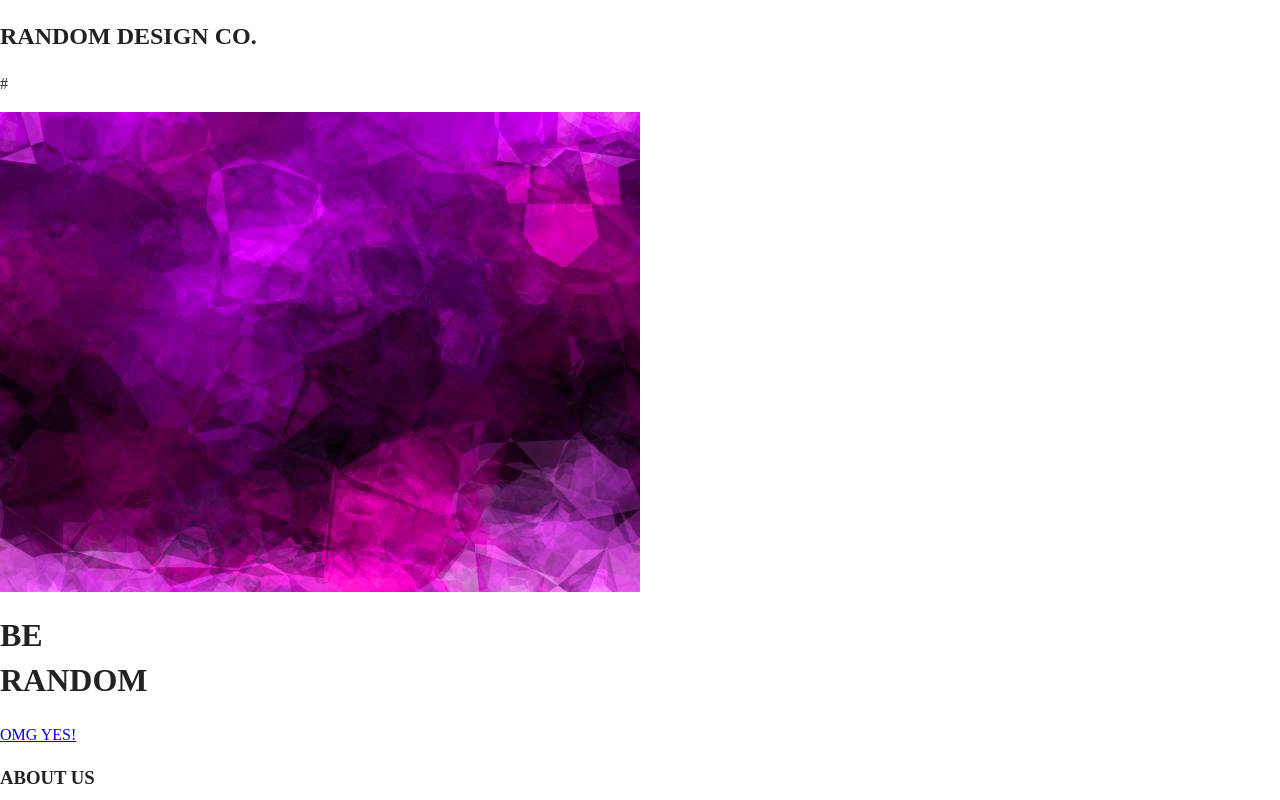
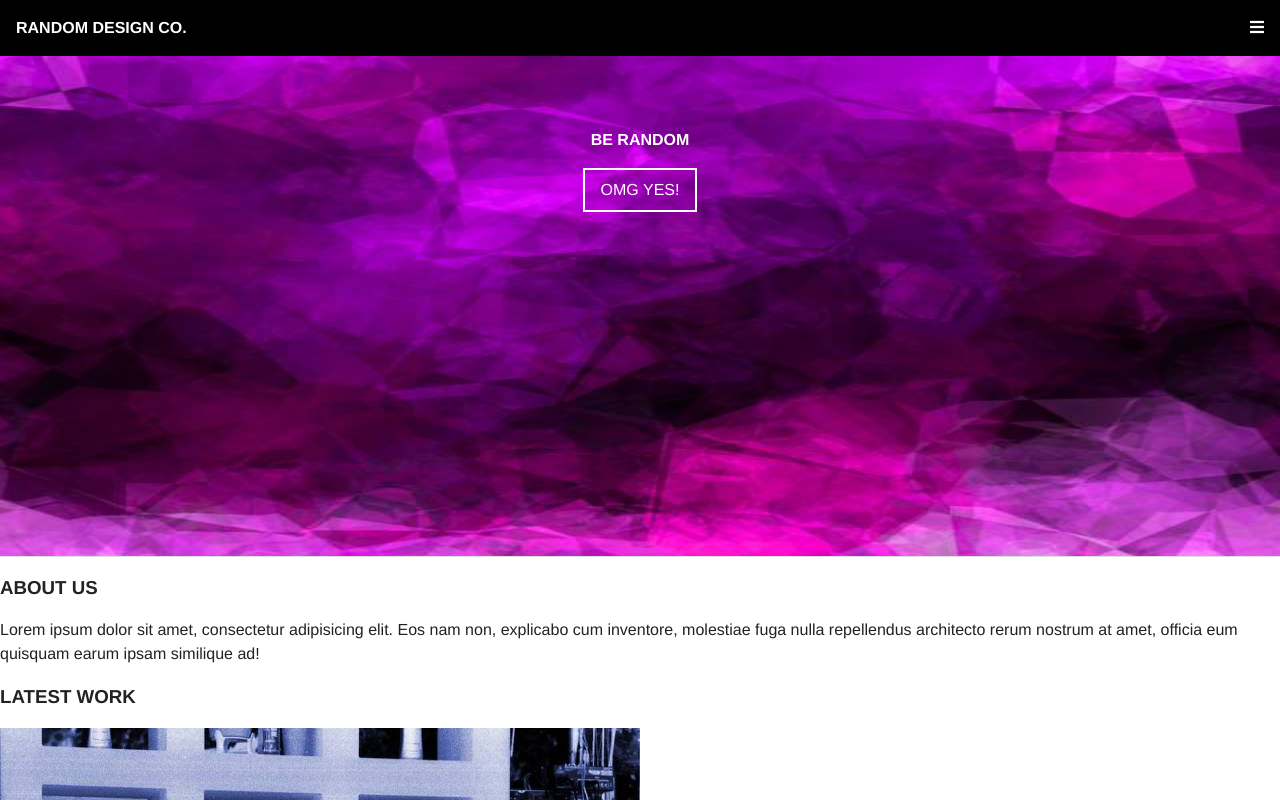
Before and after one commit to stevelenius/random-design-co, a plain HTML site: page index.html in a window 1280 px wide. Shown: the top 800 px of the page. Drawn offline with nearby package versions, Linux system fonts and the light colour scheme.

Commit message:
Commit of work in progress
HTML coded but in flux; working on CSS

```diff
--- a/css/main.css
+++ b/css/main.css
@@ -97,9 +97,85 @@ textarea {
    Author's custom styles
    ========================================================================== */
 
+*, *:after, *:before {
+  box-sizing: border-box;
+}
 
 
+html {
+    position: relative;
+    font-family: Helvetica, Arial, sans-serif;
+    font-size: 16px;
+    font-weight: normal;
+    line-height: 1.5em;
+}
 
+a {
+    text-decoration: none;
+}
+
+.nav a:link, a:hover, a:active, a:visited {
+    color: inherit;
+}
+
+.nav {
+    position: fixed;
+    top: 0;
+    right: 0;
+    width: 100%;
+    height: 3.5em;
+    background-color: #000;
+    color: #fff;
+    padding: 1em 1em 0 1em;
+}
+
+.navleft {
+    font-weight: bold;
+    float: left;
+}
+
+.navright {
+    float: right;
+}
+
+.bigimage img {
+    width: 100%;
+    max-height: 500px;
+}
+
+figure {
+    position: relative;
+    margin: 3.5em 0 0 0;
+    border-bottom: 1px solid #ddd;
+}
+
+figure img {
+    display: block;
+    width: 100%;
+    }
+
+figcaption {
+    position: absolute;
+    top: 0;
+    width: 100%;
+    height: 100%;
+    padding: 3.5em 0 0 0;
+    text-align: center;
+    color: #fff;
+    font-weight: bold;
+
+}
+
+.button {
+    display: inline-block;
+    border: 2px solid white;
+    padding: .5em 1em;
+    font-size: 1em;
+    font-weight: normal;
+    color: #fff;
+    text-align: center;
+
+}
 
 
 
--- a/index.html
+++ b/index.html
@@ -8,6 +8,7 @@
   <meta name="description" content="">
   <meta name="viewport" content="width=device-width, initial-scale=1, shrink-to-fit=no">
 
+  <link rel="stylesheet" href="https://use.fontawesome.com/releases/v5.5.0/css/all.css" integrity="sha384-B4dIYHKNBt8Bc12p+WXckhzcICo0wtJAoU8YZTY5qE0Id1GSseTk6S+L3BlXeVIU" crossorigin="anonymous">
   <link rel="manifest" href="site.webmanifest">
   <link rel="apple-touch-icon" href="icon.png">
   <!-- Place favicon.ico in the root directory -->
@@ -24,29 +25,38 @@
   <!-- Add your site or application content here -->
   <header class="nav">
 
-    <h2 class="navleft">
+    <div class="navleft">
       RANDOM DESIGN CO.
-    </h2>
+    </div>
 
-    <p class="navright">
-      #
-    </p>
+    <div class="navright">
+      <a href="#" title="Menu">
+        <span class="fas fa-bars"></span>
+      </a>
+    </div>
 
   </header>
 
-  <section class="bigimage">
+  <section>
 
-    <p>
+    <h1 hidden>BE RANDOM</h1>
+
+
+    <figure class="bigimage">
       <img src="img/purple-bg.jpeg" alt="Purple background" title="Be Random purple background">
-    </p>
 
-    <h1 class="introhead">BE<br>RANDOM</h1>
+    <figcaption>
+      <p>BE RANDOM</p>
 
-    <p class="button">
       <a href="#" title="OMG YES!">
-        OMG YES!
+        <div class="button">
+          OMG YES!
+        </div>
       </a>
-    </p>
+
+    </figcaption>
+
+  </figure>
 
   </section>
 
```
Also changed, not shown: 1 other file.
